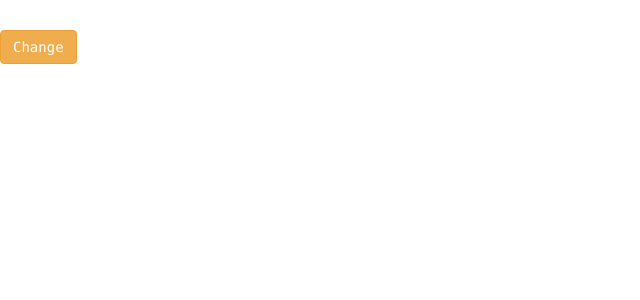
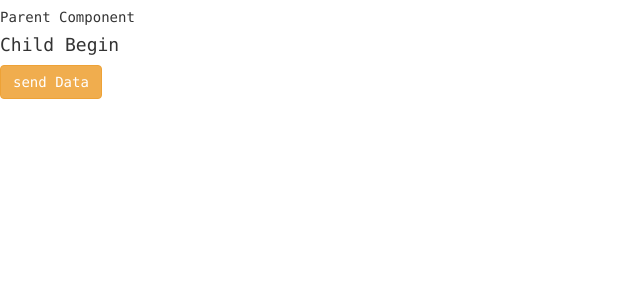
Before and after one commit to aditya051994/react-project, a React (Create React App) app: page / in a window 1280 px wide. Shown: the top 300 px of the page, without its empty margins (0-640 px from the left). Built offline with nearby package versions, Linux system fonts and the light colour scheme.

Commit message:
Sending data from parent to child component

```diff
--- a/src/App.js
+++ b/src/App.js
@@ -1,5 +1,6 @@
 import Admin from "./Admin";
 import StatesDemo from "./StatesDemo";
+import Test from "./Test";
 import User from "./User";
 
 //How to create component
@@ -32,7 +33,8 @@ function App() {
                  Role=="Admin"?<Admin/>:<User/>
             } */}
 
-            <StatesDemo />
+            {/* <StatesDemo /> */}
+            {/* <Test/> */}
 
 
 
--- /dev/null
+++ b/src/Child.js
@@ -0,0 +1,13 @@
+let Child =(props)=>{
+    let age=30;
+    return(
+        <>
+        <h4>Child Begin</h4>
+       {/* <b> {props.InstName}</b><br/>
+        <h5>Child Component</h5> */}
+
+        <button onClick={()=>props.method(age)} className="btn btn-warning">send Data</button>
+        </>
+    )
+}
+export default Child;
--- /dev/null
+++ b/src/Parent.js
@@ -0,0 +1,21 @@
+import Child from "./Child";
+
+let Parent =()=>{
+    let name="Viditya Software";
+    function getDetails(age)
+    {
+        console.log(age);
+        alert("Recived data from child component"+age);
+    }
+    return(
+        <>
+        <h5>Parent Component</h5>
+        {/* <Child InstName={name}/> */}
+        {/* Child to parent component call */}
+
+        <Child method={getDetails}/>
+
+        </>
+    )
+}
+export default Parent;
--- /dev/null
+++ b/src/Test.js
@@ -0,0 +1,7 @@
+function Test() {
+  return (
+  <h4>This is the Demo component</h4>
+  )
+}
+
+export default Test;
--- a/src/index.js
+++ b/src/index.js
@@ -2,9 +2,11 @@ import React from 'react';
 import ReactDOM from 'react-dom/client';
 import './index.css';
 import App from './App';
+import Parent from './Parent';
 
 const root = ReactDOM.createRoot(document.getElementById('root'));
 root.render(
     //component need to call here
-    <App/>
+    // <App/>
+    <Parent/>
 );
```
